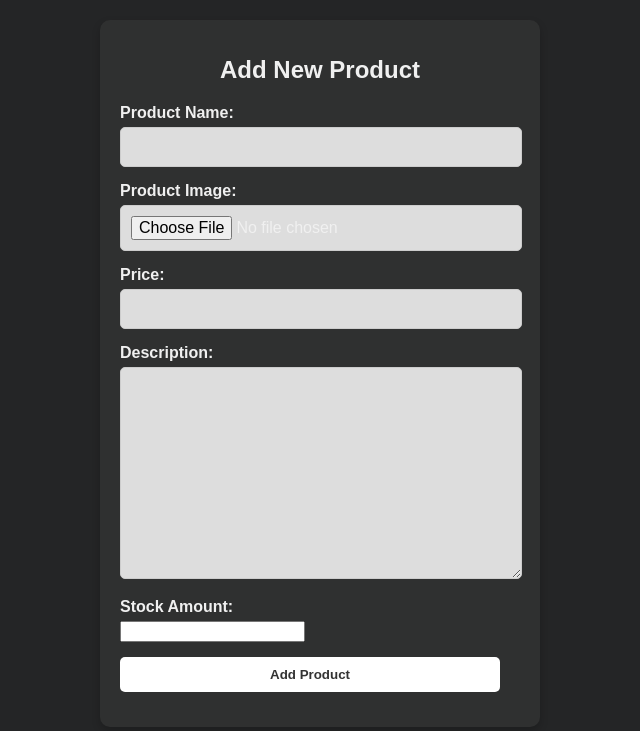
After one commit to tedskiii/tedskinventory, a Django app: template main/templates/edit_product.html in a window 1280 px wide. The commit adds this page. Shown: the top 731 px of the page, without its empty margins (320-960 px from the left). Run offline with Django 4.2, Linux system fonts and the light colour scheme; the template is opened without the code that fills it: values that come from a table or form of the project are taken from there, others are empty.

Commit message:
Push Tugas 4

```diff
--- /dev/null
+++ b/main/templates/edit_product.html
@@ -0,0 +1,99 @@
+{% extends 'base.html' %}
+
+{% block content %}
+<style>
+  body {
+    font-family: Arial, sans-serif;
+    margin: 0;
+    padding: 0;
+    background-color: #242526;
+    color: #f0f0f0;
+    text-align: left;
+  }
+
+  .card {
+    width: 400px;
+    margin: 20px auto;
+    padding: 20px;
+    border-radius: 10px;
+    background-color: #2F3030;
+    box-shadow: 0 4px 8px rgba(0, 0, 0, 0.2);
+  }
+
+  h1 {
+    font-size: 24px;
+    text-align: center;
+    margin-bottom: 20px;
+  }
+
+  .form-field {
+      margin-bottom: 15px;
+      width: 380px;
+    }
+
+  label {
+    font-weight: bold;
+    display: block;
+    margin-bottom: 5px;
+  }
+
+  input[type="text"],
+  input[type="file"],
+  textarea {
+    width: 100%;
+    padding: 10px;
+    border: 1px solid #ccc;
+    border-radius: 5px;
+    font-size: 16px;
+    background-color: #ddd;
+  }
+
+  input[type="submit"] {
+    width: 380px;
+    background-color: #fff;
+    color: #333;
+    font-weight: bold;
+    padding: 10px 20px;
+    border: none;
+    border-radius: 5px;
+    cursor: pointer;
+    display: block;
+    margin: 0 auto;
+  }
+
+  input[type="submit"]:hover {
+    background-color: #555;
+  }
+</style>
+
+<div class="card">
+  <h1>Add New Product</h1>
+  <form method="POST" enctype="multipart/form-data">
+      {% csrf_token %}
+      <div class="form-field">
+        <label for="{{ form.name.id_for_label }}">Product Name:</label>
+        {{ form.name }}
+      </div>
+      <div class="form-field">
+        <label for="{{ form.image.id_for_label }}">Product Image:</label>
+        {{ form.image }}
+      </div>
+      <div class="form-field">
+        <label for="{{ form.price.id_for_label }}">Price:</label>
+        {{ form.price }}
+      </div>
+      <div class="form-field">
+        <label for="{{ form.description.id_for_label }}">Description:</label>
+        {{ form.description }}
+      </div>
+      <div class="form-field">
+        <label for="{{ form.amount.id_for_label }}">Stock Amount:</label>
+        {{ form.amount }}
+      </div>
+      <div class="form-field">
+        <input type="submit" value="Add Product" />
+      </div>
+  </form>
+</div>
+
+{% endblock %}
--- a/main/templates/main.html
+++ b/main/templates/main.html
@@ -239,6 +239,9 @@
           <button class="subtract-amount-button round-button" type="submit">-</button>
         </form>
       </div>
+      <form method="POST" action="{% url 'main:edit_product' product.id %}">
+        {% csrf_token %}
+        <button class="add-product-button" type="submit">Edit</button>
       <form method="POST" action="{% url 'main:delete_product' product.id %}">
         {% csrf_token %}
         <button class="add-product-button" type="submit">Hapus</button>
--- a/main/urls.py
+++ b/main/urls.py
@@ -1,5 +1,5 @@
 from django.urls import path
-from main.views import delete_product, show_main, create_product, show_xml, show_json, show_xml_by_id, show_json_by_id, register, login_user, logout_user, add_amount, subtract_amount, delete_product
+from main.views import delete_product, show_main, create_product, show_xml, show_json, show_xml_by_id, show_json_by_id, register, login_user, logout_user, add_amount, subtract_amount, delete_product, edit_product
 from django.conf import settings
 from django.conf.urls.static import static
 
@@ -19,4 +19,5 @@ urlpatterns = [
     path('add_amount/<int:product_id>/', add_amount, name='add_amount'),
     path('subtract_amount/<int:product_id>/', subtract_amount, name='subtract_amount'),
     path('delete_product/<int:product_id>/', delete_product, name='delete_product'),
+    path('edit-product/<int:id>', edit_product, name='edit_product'),
 ] + static(settings.MEDIA_URL,document_root=settings.MEDIA_ROOT)
--- a/templates/base.html
+++ b/templates/base.html
@@ -8,7 +8,13 @@
             content="width=device-width, initial-scale=1.0"
         />
         {% block meta %}
+        <meta charset="UTF-8" />
+        <meta name="viewport" content="width=device-width, initial-scale=1">
         {% endblock meta %}
+        {% comment %} <link href="https://cdn.jsdelivr.net/npm/bootstrap@5.3.2/dist/css/bootstrap.min.css" rel="stylesheet" integrity="sha384-T3c6CoIi6uLrA9TneNEoa7RxnatzjcDSCmG1MXxSR1GAsXEV/Dwwykc2MPK8M2HN" crossorigin="anonymous">
+        <script src="https://code.jquery.com/jquery-3.6.0.min.js" integrity="sha384-KyZXEAg3QhqLMpG8r+J4jsl5c9zdLKaUk5Ae5f5b1bw6AUn5f5v8FZJoMxm6f5cH1" crossorigin="anonymous"></script>
+        <script src="https://cdn.jsdelivr.net/npm/@popperjs/core@2.11.8/dist/umd/popper.min.js" integrity="sha384-I7E8VVD/ismYTF4hNIPjVp/Zjvgyol6VFvRkX/vR+Vc4jQkC+hVqc2pM8ODewa9r" crossorigin="anonymous"></script>
+        <script src="https://cdn.jsdelivr.net/npm/bootstrap@5.3.2/dist/js/bootstrap.min.js" integrity="sha384-BBtl+eGJRgqQAUMxJ7pMwbEyER4l1g+O15P+16Ep7Q9Q+zqX6gSbd85u4mG4QzX+" crossorigin="anonymous"></script>  {% endcomment %}
     </head>
 
     <body>
```
Also changed, not shown: main/views.py (+11 -0 lines), README.md.
